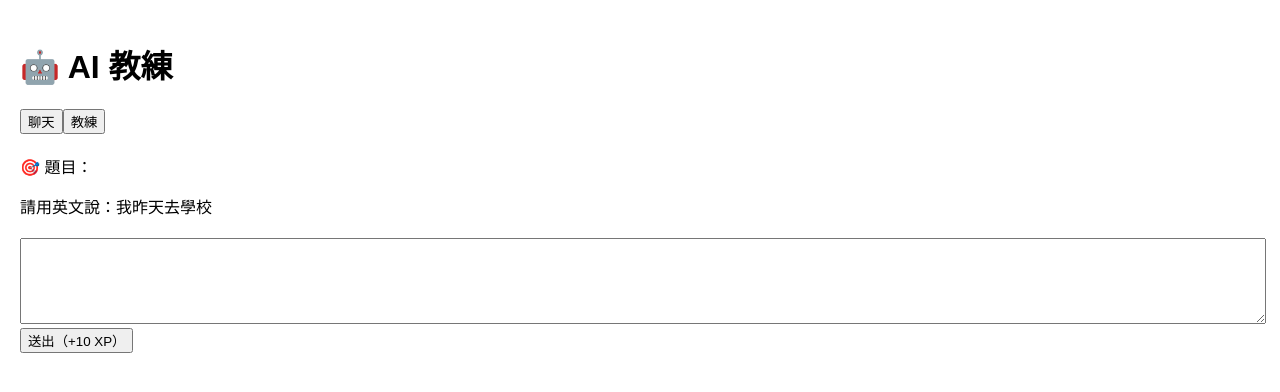
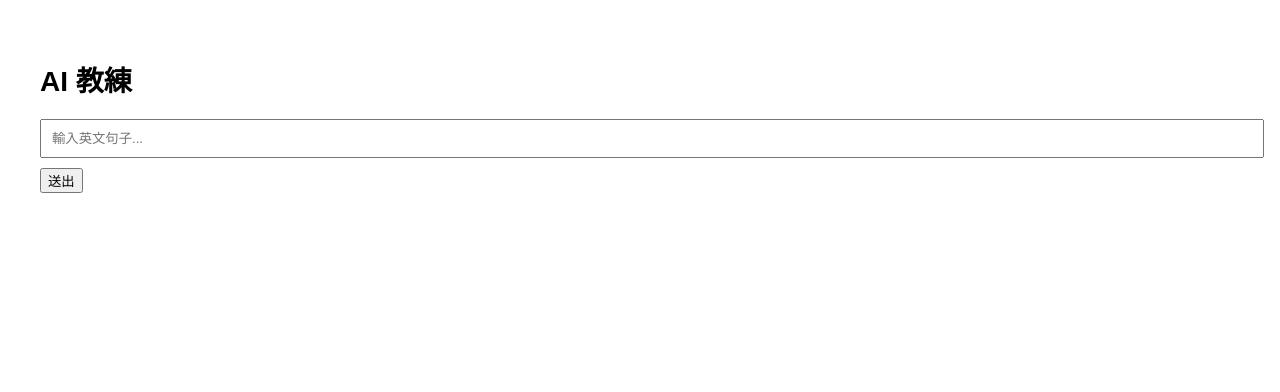
Before and after one commit to jamest0213-dev/english-growth-ai-agent, a Next.js app in the folder frontend/: page /coach in a window 1280 px wide. Shown: the top 392 px of the page. Built offline with nearby package versions, Linux system fonts and the light colour scheme.

Commit message:
fix: coach page build error

```diff
--- a/frontend/app/coach/page.tsx
+++ b/frontend/app/coach/page.tsx
@@ -4,141 +4,44 @@ import { useState } from 'react'
 
 export default function CoachPage() {
     const [input, setInput] = useState('')
-    const [messages, setMessages] = useState<any[]>([])
-    const [mode, setMode] = useState<'chat' | 'coach'>('coach')
+    const [result, setResult] = useState('')
 
-    const questionBank = [
-        '請用英文說：我昨天去學校',
-        '請用英文說：我昨天吃早餐',
-        '請用英文說：我去上班',
-    ]
+    const handleSubmit = () => {
+        if (!input) return
 
-    const [question, setQuestion] = useState(questionBank[0])
+        // 👉 mock AI（避免壞掉）
+        const feedback = `修正句子：${input}\n建議：句型正確，但可以更自然`
 
-    function getRandomQuestion() {
-        const q =
-            questionBank[Math.floor(Math.random() * questionBank.length)]
-        setQuestion(q)
-    }
-
-    // ===== 規則引擎 =====
-    function analyzeWeakness(text: string) {
-        const lower = text.toLowerCase()
-
-        if (lower.includes('yesterday') && lower.includes('go '))
-            return { type: '過去式錯誤', fix: 'go → went' }
-
-        if (lower.includes('go to home'))
-            return { type: '句型錯誤', fix: 'go home' }
-
-        if (lower.includes('go to shopping'))
-            return { type: '動名詞錯誤', fix: 'go shopping' }
-
-        return null
-    }
-
-    // ===== 修正 =====
-    function fixSentence(text: string) {
-        let r = text
-
-        if (text.includes('yesterday') && text.includes('go')) {
-            r = r.replace(/\bgo\b/gi, 'went')
-        }
-
-        if (text.includes('go to home')) {
-            r = r.replace('go to home', 'go home')
-        }
-
-        return r
-    }
-
-    // ===== CEFR（補齊規範）=====
-    function getCEFR(text: string) {
-        const len = text.split(' ').length
-
-        if (len <= 4) return 'A1'
-        if (len <= 7) return 'A2'
-        return 'B1'
-    }
-
-    // ===== 弱點出題（補齊規範）=====
-    function generateWeakQuestion(weakness: any) {
-        if (!weakness) return getRandomQuestion()
-
-        if (weakness.type === '過去式錯誤') {
-            return '請填空：I ___ to school yesterday.'
-        }
-
-        if (weakness.type === '句型錯誤') {
-            return '請改寫：I go to home.'
-        }
-
-        return getRandomQuestion()
-    }
-
-    function updateXP() {
-        let xp = Number(localStorage.getItem('xp') || 0)
-        xp += 10
-        localStorage.setItem('xp', String(xp))
-    }
-
-    function sendMessage() {
-        if (!input.trim()) return
-
-        const weakness = analyzeWeakness(input)
-        const corrected = fixSentence(input)
-        const cefr = getCEFR(input)
-
-        const nextQuestion = generateWeakQuestion(weakness)
-
-        const reply = `
-題目：${question}
-
-你的答案：${input}
-
-修正：${corrected}
-弱點：${weakness?.type || '無'}
-等級：${cefr}
-
-👉 下一題：${nextQuestion}
-`
-
-        setMessages((prev) => [...prev, { content: reply }])
-
-        updateXP()
+        setResult(feedback)
         setInput('')
-        setQuestion(nextQuestion)
     }
 
     return (
-        <main style={{ padding: 20 }}>
-            <h1>🤖 AI 教練</h1>
+        <main style={{ padding: 40 }}>
+            <h1 style={{ fontSize: 28, fontWeight: 'bold' }}>
+                AI 教練
+            </h1>
 
-            <div>
-                <button onClick={() => setMode('chat')}>聊天</button>
-                <button onClick={() => setMode('coach')}>教練</button>
+            <div style={{ marginTop: 20 }}>
+                <input
+                    value={input}
+                    onChange={(e) => setInput(e.target.value)}
+                    placeholder="輸入英文句子..."
+                    style={{
+                        padding: 10,
+                        width: '100%',
+                        marginBottom: 10
+                    }}
+                />
+
+                <button onClick={handleSubmit}>
+                    送出
+                </button>
             </div>
 
-            {mode === 'coach' && (
-                <div style={{ marginTop: 20 }}>
-                    <p>🎯 題目：</p>
-                    <p>{question}</p>
-                </div>
-            )}
-
             <div style={{ marginTop: 20 }}>
-                {messages.map((m, i) => (
-                    <div key={i}>{m.content}</div>
-                ))}
+                <pre>{result}</pre>
             </div>
-
-            <textarea
-                value={input}
-                onChange={(e) => setInput(e.target.value)}
-                style={{ width: '100%', height: 80 }}
-            />
-
-            <button onClick={sendMessage}>送出（+10 XP）</button>
         </main>
     )
 }
```
